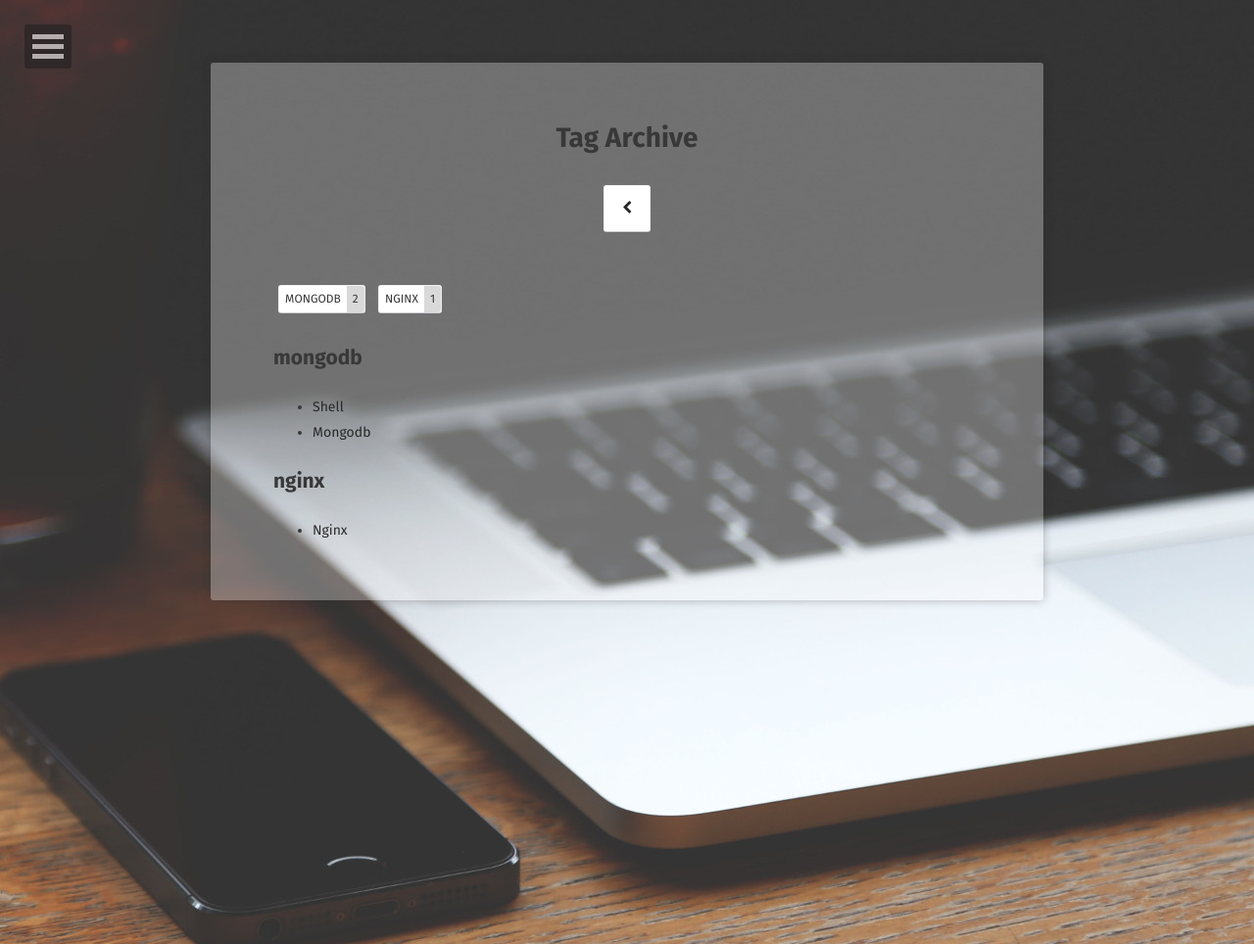
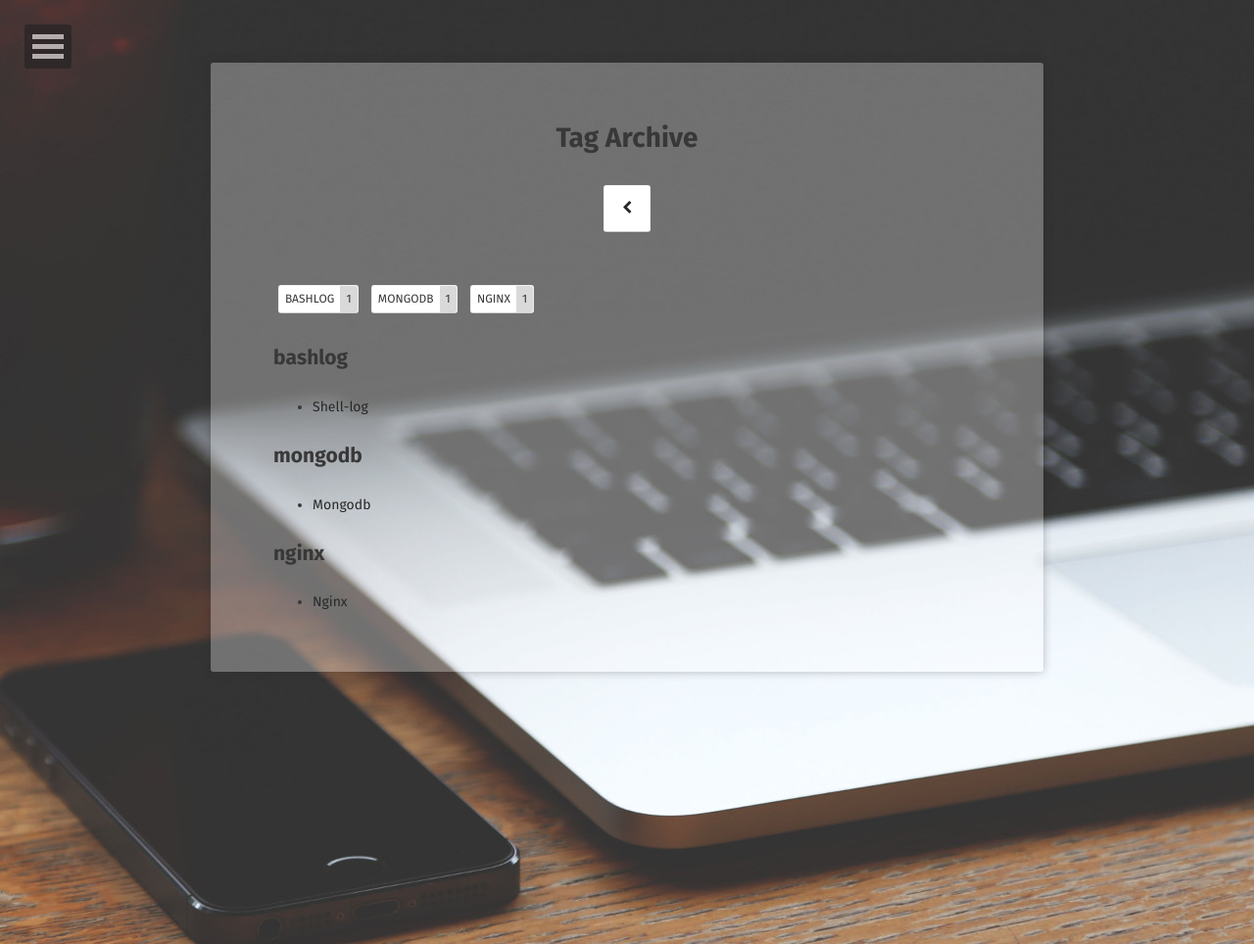
Before and after one commit to A17513081909/csz.github.io, a Jekyll site: the page built from tags/index.html, in a window 1280 px wide. Shown: the whole page at 98% size. Built offline with Jekyll 4.4.1, drawn with Linux system fonts in a browser that asks for light colours; some web fonts are replaced.

Commit message:
Update 2021-01-03-bashlog.md

```diff
--- a/_posts/2021-01-03-bashlog.md
+++ b/_posts/2021-01-03-bashlog.md
@@ -1,15 +1,15 @@
 ---
 layout: post
-title: "Shell"
+title: "Shell-log"
 date: 2022-06-01
 excerpt: "shell处理日志,只保留七天日志"
-tags: [mongodb]
+tags: [bashlog]
 comments: false
 project: true
 ---
 
 ## Shell
-{% highlight html %}
-<span style="color:green"> find /opt/soft/log/ -mtime +7 -name "*.log" -exec rm -rf {} \</span>
+<span style="color:green">{% highlight html %}
+find /opt/soft/log/ -mtime +7 -name "*.log" -exec rm -rf {} \
 ###/opt/soft/log/为保存日志的目录
-{% endhighlight %}
+{% endhighlight %}</span>
```
